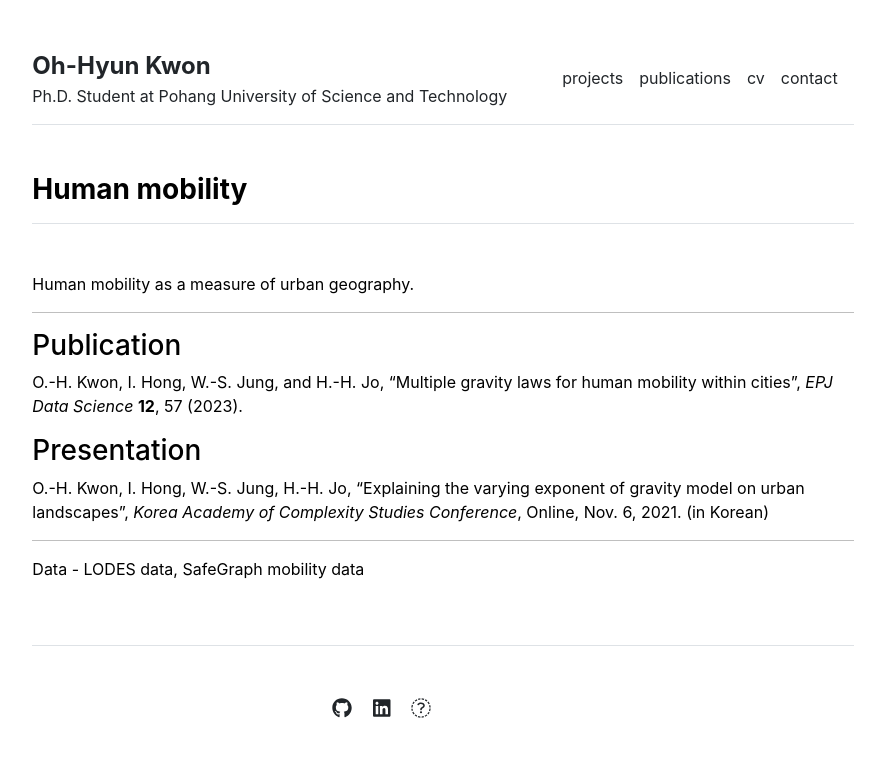
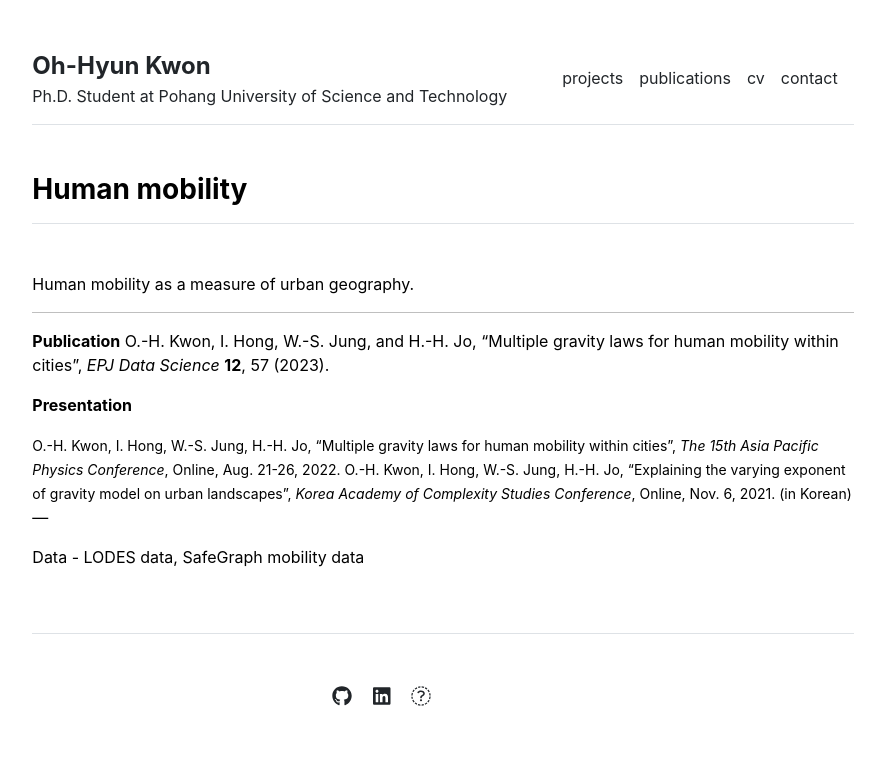
Before and after one commit to pothyd/pothyd.github.io, a Jekyll site: the page built from projects/mobility.md, in a window 1280 px wide. Shown: the top 757 px of the page, without its empty margins (197-1082 px from the left). Built offline with Jekyll 4.4.1, drawn with Linux system fonts in a browser that asks for light colours.

Commit message:
Update mobility.md

```diff
--- a/projects/mobility.md
+++ b/projects/mobility.md
@@ -6,12 +6,15 @@ title: "Human mobility"
 Human mobility as a measure of urban geography.
 
 ---
-### Publication
+**Publication**
 O.-H. Kwon, I. Hong, W.-S. Jung, and H.-H. Jo, "Multiple gravity laws for human mobility within cities", *EPJ Data Science* **12**, 57 (2023).
 
-### Presentation
+**Presentation**
+
+<small>
+O.-H. Kwon, I. Hong, W.-S. Jung, H.-H. Jo, "Multiple gravity laws for human mobility within cities", *The 15th Asia Pacific Physics Conference*, Online, Aug. 21-26, 2022.
 O.-H. Kwon, I. Hong, W.-S. Jung, H.-H. Jo, "Explaining the varying exponent of gravity model on urban landscapes", *Korea Academy of Complexity Studies Conference*, Online, Nov. 6, 2021. (in Korean)
-
+</small>
 ---
 
 Data - LODES data, SafeGraph mobility data
```
